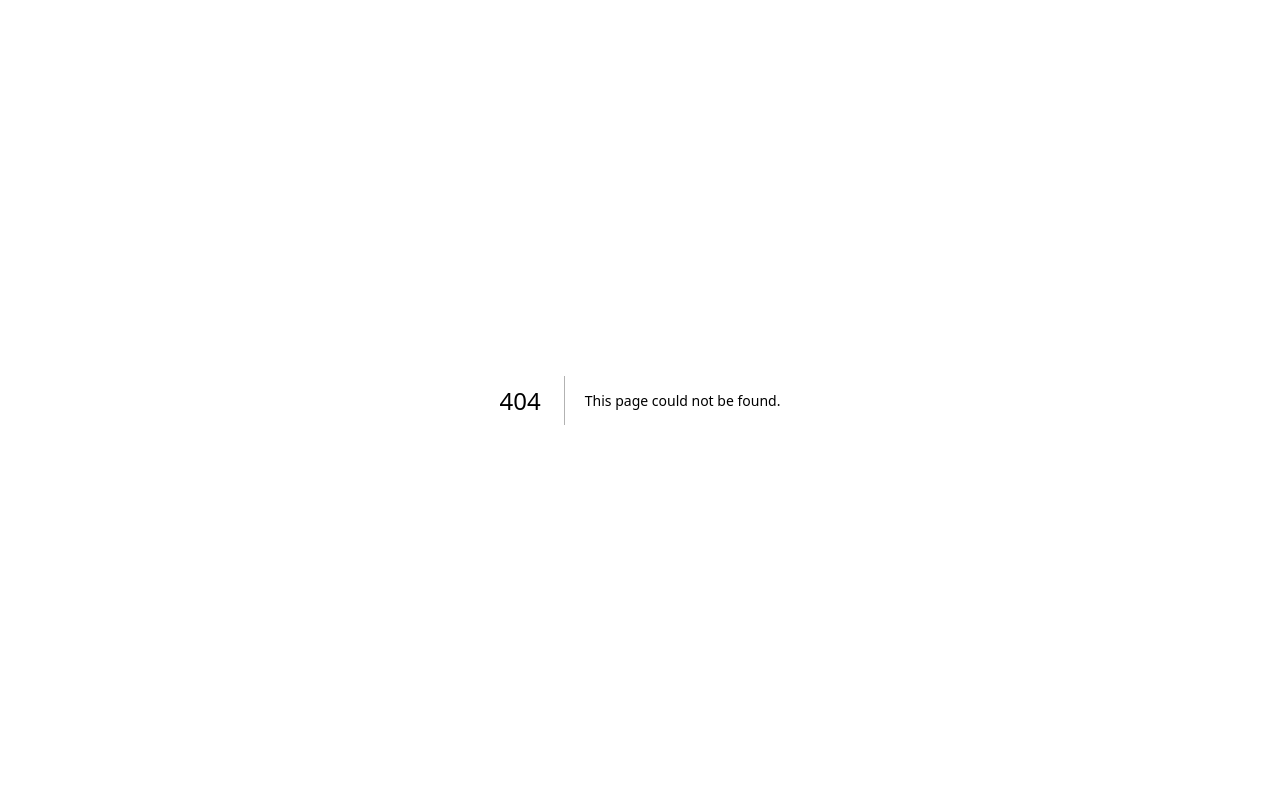
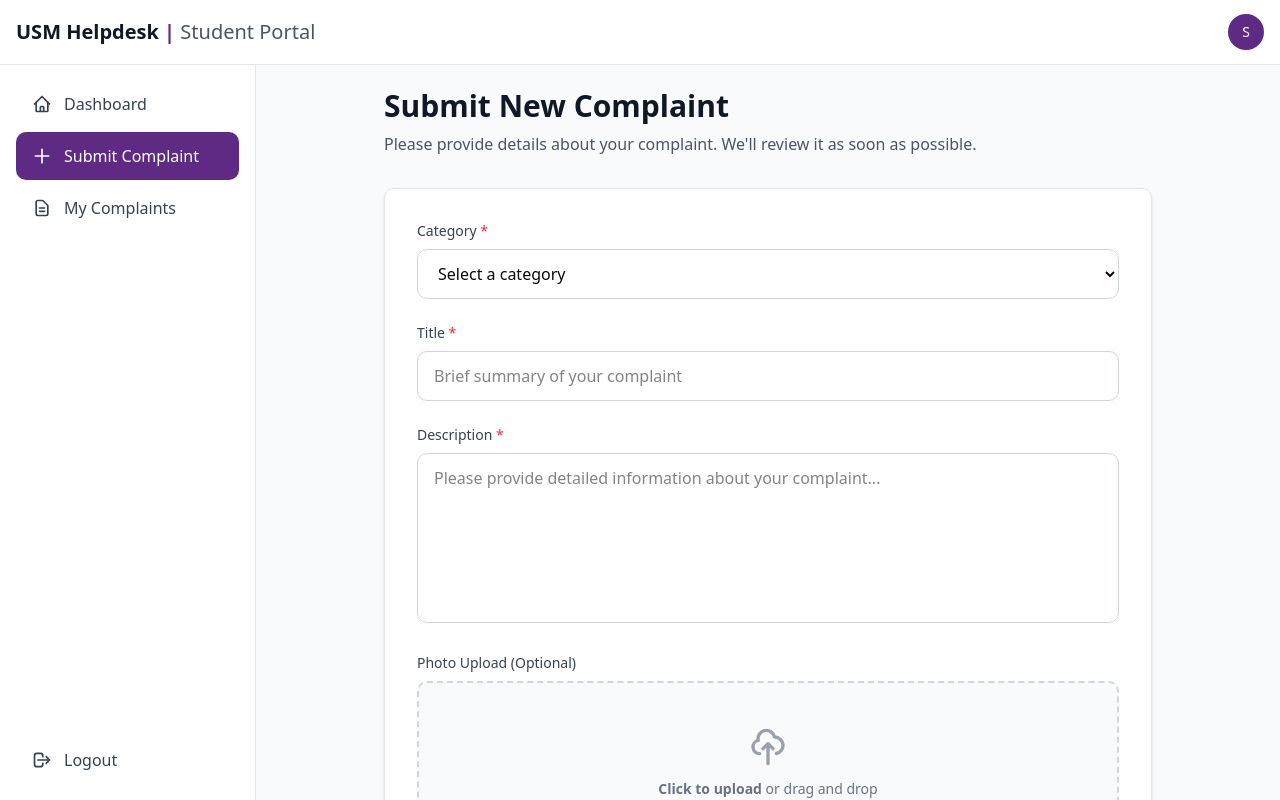
Before and after one commit to danishayman/CMT322-Asg1, a Next.js app: page /student/submit in a window 1280 px wide. Before the commit this address had no page. Shown: the top 800 px of the page. Built offline with nearby package versions, Linux system fonts and the light colour scheme.

Commit message:
Add complaint submission page

```diff
--- /dev/null
+++ b/app/student/submit/page.tsx
@@ -0,0 +1,262 @@
+'use client';
+
+import { useState, FormEvent, ChangeEvent } from 'react';
+
+interface ComplaintFormData {
+  category: string;
+  title: string;
+  description: string;
+  photo: File | null;
+}
+
+export default function SubmitComplaintPage() {
+  const [formData, setFormData] = useState<ComplaintFormData>({
+    category: '',
+    title: '',
+    description: '',
+    photo: null,
+  });
+
+  const [photoPreview, setPhotoPreview] = useState<string | null>(null);
+  const [showSuccess, setShowSuccess] = useState(false);
+
+  const categories = [
+    'Academic',
+    'Facilities',
+    'Administrative',
+    'IT Services',
+    'Library',
+    'Accommodation',
+    'Other',
+  ];
+
+  const handleInputChange = (
+    e: ChangeEvent<HTMLInputElement | HTMLTextAreaElement | HTMLSelectElement>
+  ) => {
+    const { name, value } = e.target;
+    setFormData((prev) => ({
+      ...prev,
+      [name]: value,
+    }));
+  };
+
+  const handleFileChange = (e: ChangeEvent<HTMLInputElement>) => {
+    const file = e.target.files?.[0] || null;
+    setFormData((prev) => ({
+      ...prev,
+      photo: file,
+    }));
+
+    // Create preview
+    if (file) {
+      const reader = new FileReader();
+      reader.onloadend = () => {
+        setPhotoPreview(reader.result as string);
+      };
+      reader.readAsDataURL(file);
+    } else {
+      setPhotoPreview(null);
+    }
+  };
+
+  const handleSubmit = (e: FormEvent<HTMLFormElement>) => {
+    e.preventDefault();
+
+    // Store in component state (already stored in formData)
+    console.log('Form submitted:', formData);
+
+    // Show success message
+    setShowSuccess(true);
+
+    // Reset form
+    setFormData({
+      category: '',
+      title: '',
+      description: '',
+      photo: null,
+    });
+    setPhotoPreview(null);
+
+    // Hide success message after 5 seconds
+    setTimeout(() => {
+      setShowSuccess(false);
+    }, 5000);
+  };
+
+  const removePhoto = () => {
+    setFormData((prev) => ({
+      ...prev,
+      photo: null,
+    }));
+    setPhotoPreview(null);
+  };
+
+  return (
+    <div className="max-w-3xl mx-auto">
+      {/* Page Title */}
+      <div className="mb-8">
+        <h1 className="text-3xl font-bold text-gray-900">Submit New Complaint</h1>
+        <p className="text-gray-600 mt-2">
+          Please provide details about your complaint. We&apos;ll review it as soon as possible.
+        </p>
+      </div>
+
+      {/* Success Message */}
+      {showSuccess && (
+        <div className="mb-6 bg-green-50 border border-green-200 rounded-lg p-4 flex items-start gap-3 animate-fade-in">
+          <svg
+            className="w-6 h-6 text-green-600 flex-shrink-0 mt-0.5"
+            fill="none"
+            stroke="currentColor"
+            viewBox="0 0 24 24"
+          >
+            <path
+              strokeLinecap="round"
+              strokeLinejoin="round"
+              strokeWidth={2}
+              d="M9 12l2 2 4-4m6 2a9 9 0 11-18 0 9 9 0 0118 0z"
+            />
+          </svg>
+          <div>
+            <h3 className="font-semibold text-green-900">Complaint Submitted Successfully!</h3>
+            <p className="text-green-700 text-sm mt-1">
+              Your complaint has been received and will be reviewed by our team.
+            </p>
+          </div>
+        </div>
+      )}
+
+      {/* Form */}
+      <form onSubmit={handleSubmit} className="bg-white rounded-lg shadow-sm border border-gray-200 p-8">
+        {/* Category Field */}
+        <div className="mb-6">
+          <label htmlFor="category" className="block text-sm font-medium text-gray-700 mb-2">
+            Category <span className="text-red-500">*</span>
+          </label>
+          <select
+            id="category"
+            name="category"
+            value={formData.category}
+            onChange={handleInputChange}
+            required
+            className="w-full px-4 py-3 border border-gray-300 rounded-lg focus:outline-none focus:ring-2 focus:ring-[#5e2a84] focus:border-transparent transition-all hover:border-gray-400"
+          >
+            <option value="">Select a category</option>
+            {categories.map((cat) => (
+              <option key={cat} value={cat}>
+                {cat}
+              </option>
+            ))}
+          </select>
+        </div>
+
+        {/* Title Field */}
+        <div className="mb-6">
+          <label htmlFor="title" className="block text-sm font-medium text-gray-700 mb-2">
+            Title <span className="text-red-500">*</span>
+          </label>
+          <input
+            type="text"
+            id="title"
+            name="title"
+            value={formData.title}
+            onChange={handleInputChange}
+            required
+            placeholder="Brief summary of your complaint"
+            className="w-full px-4 py-3 border border-gray-300 rounded-lg focus:outline-none focus:ring-2 focus:ring-[#5e2a84] focus:border-transparent transition-all hover:border-gray-400"
+          />
+        </div>
+
+        {/* Description Field */}
+        <div className="mb-6">
+          <label htmlFor="description" className="block text-sm font-medium text-gray-700 mb-2">
+            Description <span className="text-red-500">*</span>
+          </label>
+          <textarea
+            id="description"
+            name="description"
+            value={formData.description}
+            onChange={handleInputChange}
+            required
+            rows={6}
+            placeholder="Please provide detailed information about your complaint..."
+            className="w-full px-4 py-3 border border-gray-300 rounded-lg focus:outline-none focus:ring-2 focus:ring-[#5e2a84] focus:border-transparent transition-all hover:border-gray-400 resize-none"
+          />
+        </div>
+
+        {/* Photo Upload Field */}
+        <div className="mb-8">
+          <label htmlFor="photo" className="block text-sm font-medium text-gray-700 mb-2">
+            Photo Upload (Optional)
+          </label>
+          <div className="space-y-3">
+            {photoPreview ? (
+              <div className="relative inline-block">
+                <img
+                  src={photoPreview}
+                  alt="Preview"
+                  className="w-48 h-48 object-cover rounded-lg border border-gray-300"
+                />
+                <button
+                  type="button"
+                  onClick={removePhoto}
+                  className="absolute -top-2 -right-2 bg-red-500 text-white rounded-full p-1.5 hover:bg-red-600 transition-colors shadow-md"
+                  aria-label="Remove photo"
+                >
+                  <svg className="w-4 h-4" fill="none" stroke="currentColor" viewBox="0 0 24 24">
+                    <path strokeLinecap="round" strokeLinejoin="round" strokeWidth={2} d="M6 18L18 6M6 6l12 12" />
+                  </svg>
+                </button>
+              </div>
+            ) : (
+              <div className="flex items-center justify-center w-full">
+                <label
+                  htmlFor="photo"
+                  className="flex flex-col items-center justify-center w-full h-48 border-2 border-gray-300 border-dashed rounded-lg cursor-pointer bg-gray-50 hover:bg-gray-100 transition-colors"
+                >
+                  <div className="flex flex-col items-center justify-center pt-5 pb-6">
+                    <svg
+                      className="w-10 h-10 mb-3 text-gray-400"
+                      fill="none"
+                      stroke="currentColor"
+                      viewBox="0 0 24 24"
+                    >
+                      <path
+                        strokeLinecap="round"
+                        strokeLinejoin="round"
+                        strokeWidth={2}
+                        d="M7 16a4 4 0 01-.88-7.903A5 5 0 1115.9 6L16 6a5 5 0 011 9.9M15 13l-3-3m0 0l-3 3m3-3v12"
+                      />
+                    </svg>
+                    <p className="mb-2 text-sm text-gray-500">
+                      <span className="font-semibold">Click to upload</span> or drag and drop
+                    </p>
+                    <p className="text-xs text-gray-500">PNG, JPG, GIF up to 10MB</p>
+                  </div>
+                  <input
+                    id="photo"
+                    name="photo"
+                    type="file"
+                    accept="image/*"
+                    onChange={handleFileChange}
+                    className="hidden"
+                  />
+                </label>
+              </div>
+            )}
+          </div>
+        </div>
+
+        {/* Submit Button */}
+        <div className="flex justify-end">
+          <button
+            type="submit"
+            className="px-8 py-3 bg-[#5e2a84] text-white font-medium rounded-lg hover:bg-[#4a2169] focus:outline-none focus:ring-2 focus:ring-[#5e2a84] focus:ring-offset-2 transition-all shadow-sm hover:shadow-md"
+          >
+            Submit Complaint
+          </button>
+        </div>
+      </form>
+    </div>
+  );
+}
```
